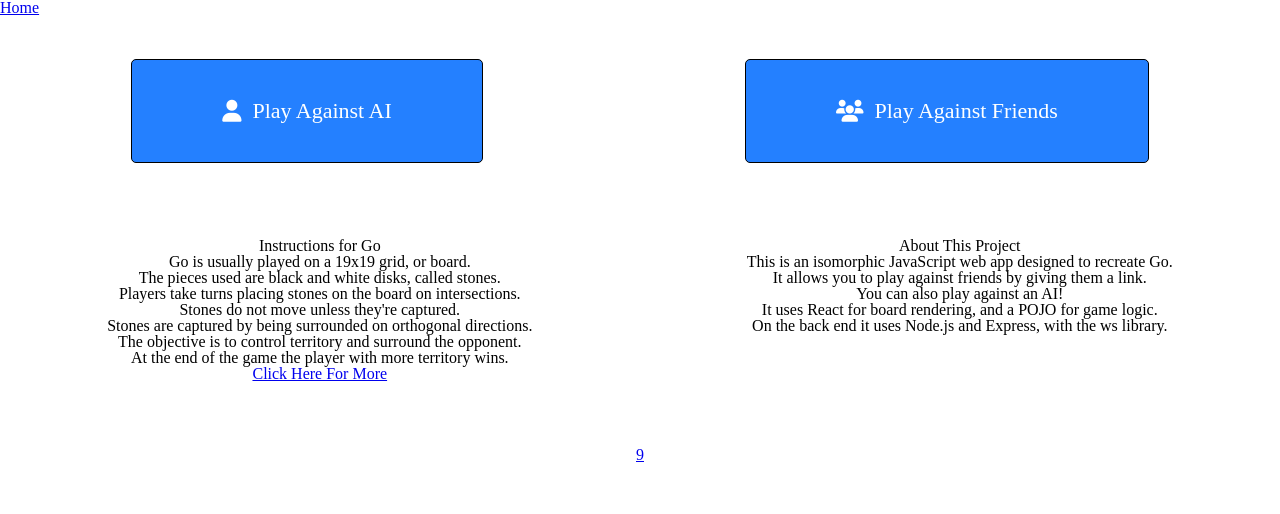
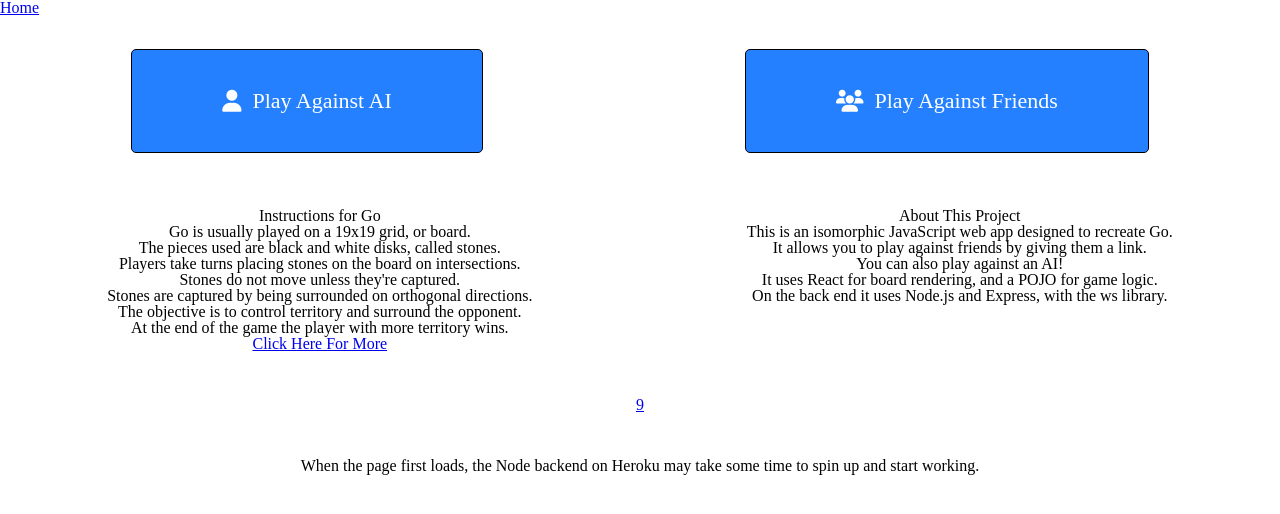
Before and after one commit to ayellapragada/AwesomeGo, a React (Create React App) app in the folder client/: page /#/ in a window 1280 px wide. Shown: the top 514 px of the page. Built offline with nearby package versions, Linux system fonts and the light colour scheme; the HTML template or start-up script is replaced by a standard one.

Commit message:
Warning on home page for node server.

```diff
--- a/client/src/components/home/Home.js
+++ b/client/src/components/home/Home.js
@@ -26,6 +26,10 @@ const Home = (props) => {
       </div>
       <Instructions />
       <Link to={`/multi/9`}> 9 </Link>
+      <div>
+        When the page first loads, the Node backend on Heroku may take some
+        time to spin up and start working.
+      </div>
     </div>
   );
 };
```
